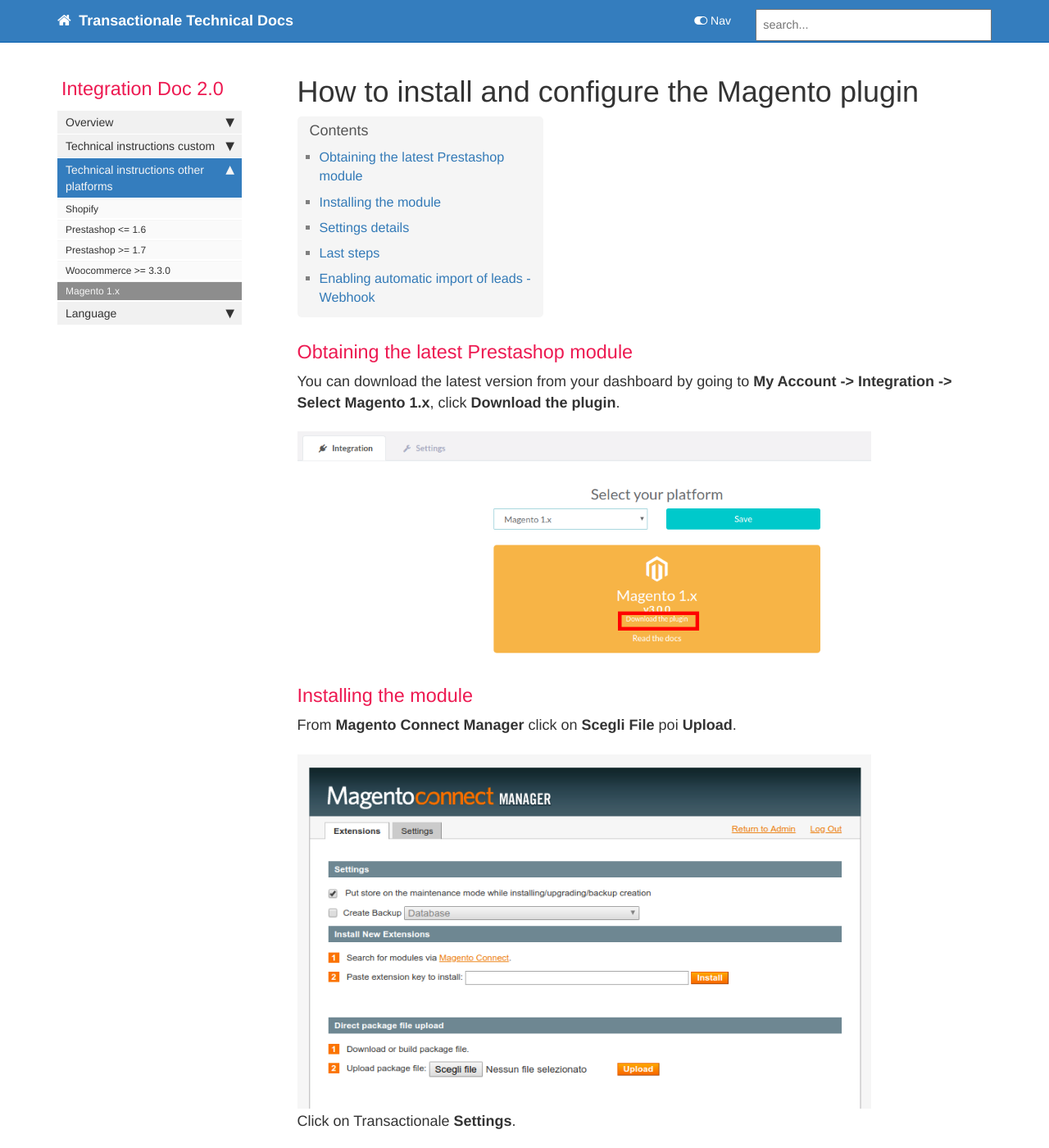
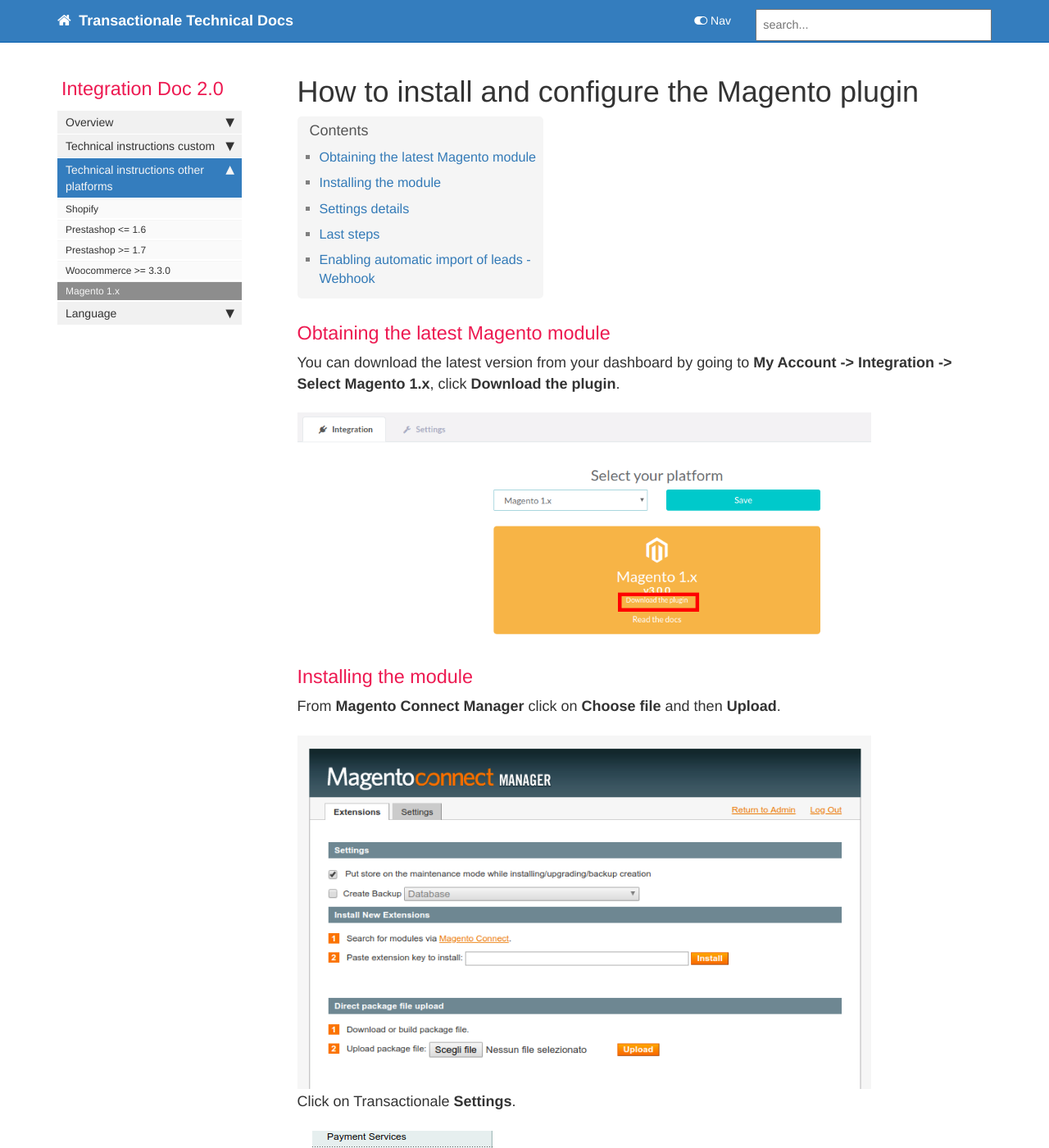
Before and after one commit to flyertech/trx_docs_en, a Jekyll site: the page built from pages/mydoc/magento.md, in a window 1280 px wide and 1400 px high. Shown: the whole window at 82% size. Built offline with Jekyll 4.4.1, drawn with Linux system fonts in a browser that asks for light colours; nearby versions of some CDN libraries; comment, search, counter and statistics services are not loaded; some of the changed text lies outside the part shown.

Commit message:
Improved magento instructions translation.

```diff
--- a/pages/mydoc/magento.md
+++ b/pages/mydoc/magento.md
@@ -5,14 +5,14 @@ sidebar: mydoc_sidebar
 folder: mydoc
 ---
 
-### Obtaining the latest Prestashop module
+### Obtaining the latest Magento module
 You can download the latest version from your dashboard by going to **My Account -> Integration -> Select Magento 1.x**, click **Download the plugin**.
 
 {% include image.html file="magento/downloadplugin.png" url="images/magento/downloadplugin.png" %}
 
 ### Installing the module
 
-From **Magento Connect Manager** click on **Scegli File** poi **Upload**.
+From **Magento Connect Manager** click on **Choose file** and then **Upload**.
 
 {% include image.html file="magento/connectmanager.png" url="images/magento/connectmanager.png" %}
 
```
Also changed, not shown: other parts of pages/mydoc/magento.md (+4 -4 lines).
